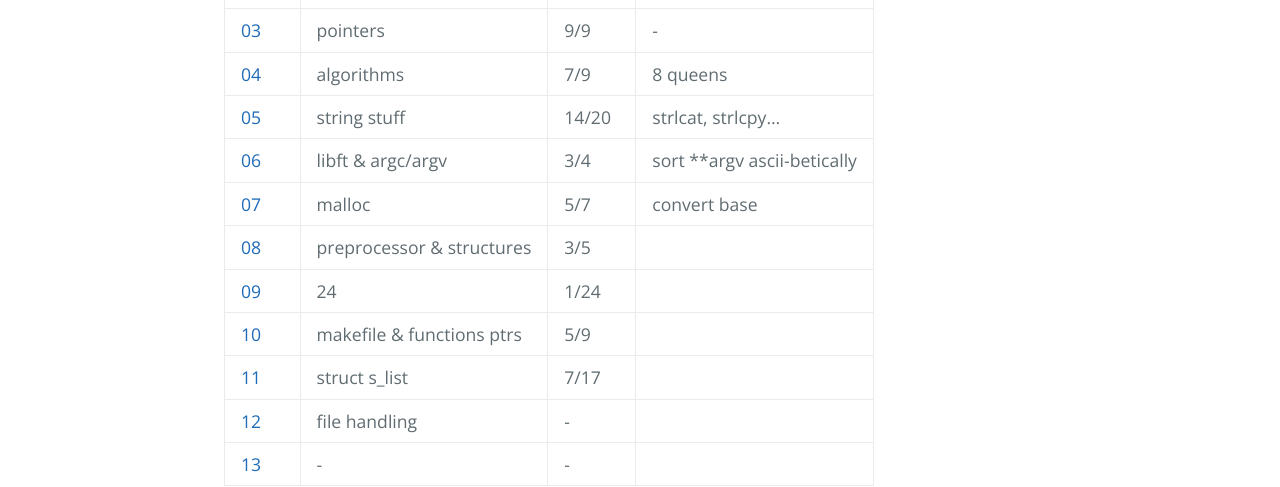
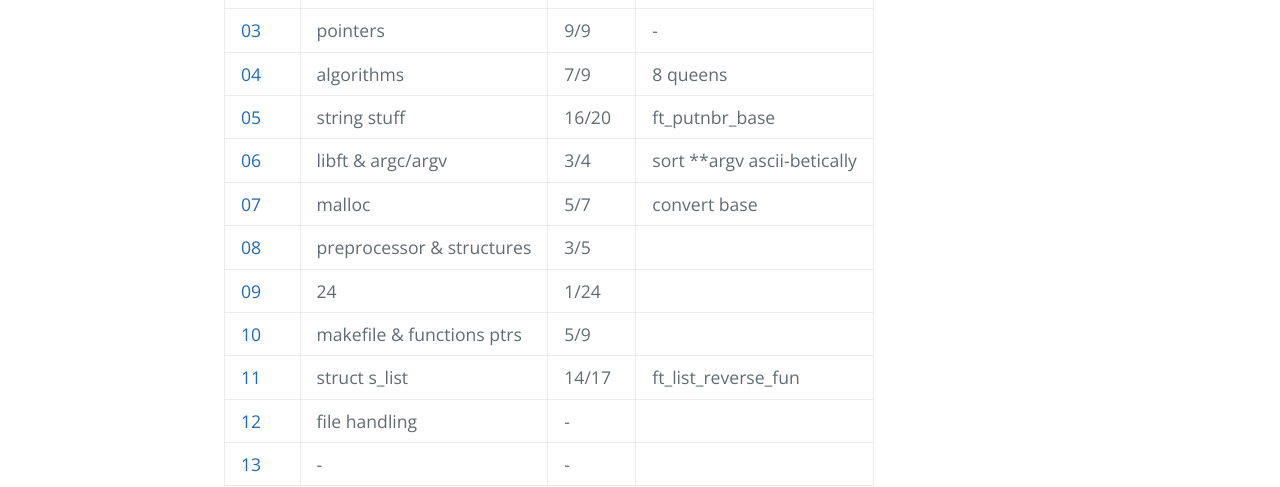
Before and after one commit to Obsaa/42-piscine-c-1, a Jekyll site: the page built from index.md, in a window 1280 px wide. Shown: the part 589-1076 px from the top of the page. Built offline with Jekyll 4.4.1, drawn with Linux system fonts in a browser that asks for light colours.

Commit message:
Update index.md

```diff
--- a/index.md
+++ b/index.md
@@ -11,13 +11,13 @@ layout: base
 | [02](pdfs/j02.pdf) | first day of c | 7/7 | - |
 | [03](pdfs/j03.pdf) | pointers | 9/9 | - |
 | [04](pdfs/j04.pdf) | algorithms | 7/9 | 8 queens |
-| [05](pdfs/j05.pdf) | string stuff | 14/20 | strlcat, strlcpy... |
+| [05](pdfs/j05.pdf) | string stuff | 16/20 | ft_putnbr_base |
 | [06](pdfs/j06.pdf) | libft & argc/argv | 3/4 | sort **argv ascii-betically |
 | [07](pdfs/j07.pdf) | malloc | 5/7 | convert base |
 | [08](pdfs/j08.pdf) | preprocessor & structures | 3/5 | |
 | [09](pdfs/j09/ex00.pdf) | 24 | 1/24 | |
 | [10](pdfs/j10.pdf) | makefile & functions ptrs | 5/9 | |
-| [11](pdfs/j11.pdf) | struct s_list | 7/17 | |
+| [11](pdfs/j11.pdf) | struct s_list | 14/17 | ft_list_reverse_fun |
 | [12](pdfs/j12.pdf) | file handling | - | |
 | [13](pdfs/j13.pdf) | - | - | |
 
```
